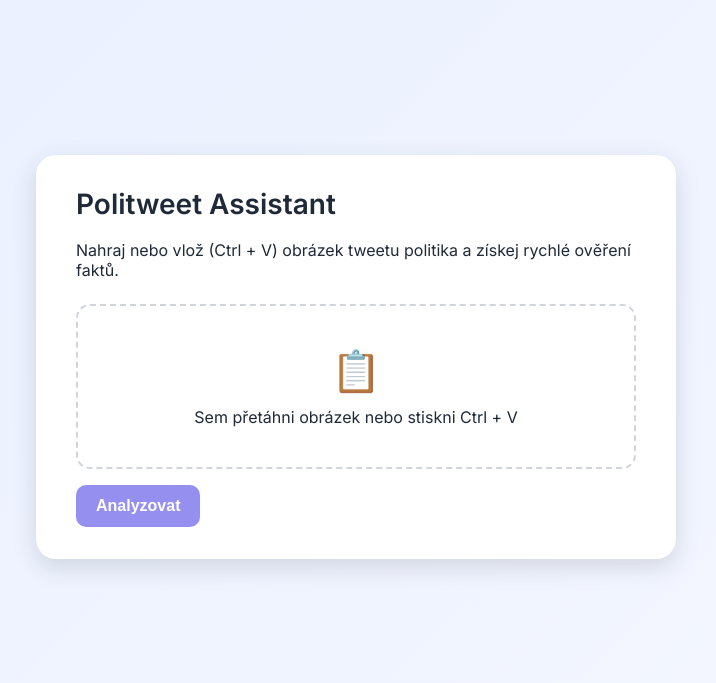
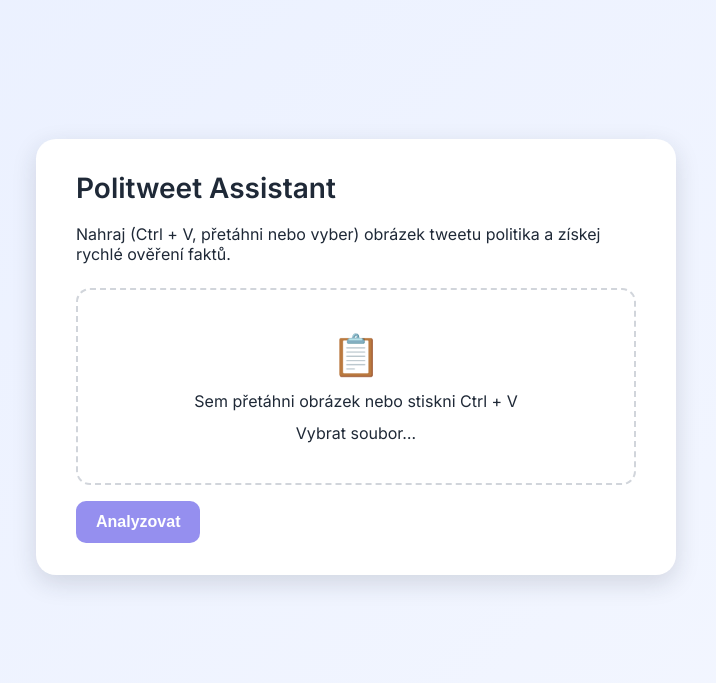
Before and after one commit to JiriMynar/politweet-assistant, a Flask app: page / in a window 1280 px wide. Shown: the top 683 px of the page, without its empty margins (284-1000 px from the left). Run offline with Flask 3, Linux system fonts and the light colour scheme.

Commit message:
Update index.html

```diff
--- a/templates/index.html
+++ b/templates/index.html
@@ -15,12 +15,16 @@
 <body>
   <main class="card">
     <h1>Politweet Assistant</h1>
-    <p>Nahraj nebo vlož (Ctrl + V) obrázek tweetu politika a získej rychlé ověření faktů.</p>
+    <p>Nahraj (Ctrl + V, přetáhni nebo vyber) obrázek tweetu politika a získej rychlé ověření faktů.</p>
 
-    <!-- Drop/paste zóna – click otevře nativní file-picker -->
+    <!-- DROP / PASTE ZÓNA -->
     <div id="dropZone" tabindex="0">
       <span class="dz-icon">📋</span>
       <span id="dzText">Sem přetáhni obrázek nebo stiskni Ctrl + V</span>
+
+      <!-- viditelný pseudo-button pro ruční výběr -->
+      <span class="dz-pick">Vybrat soubor…</span>
+
       <input type="file" id="imageInput" name="image" accept="image/*" hidden />
     </div>
 
```
